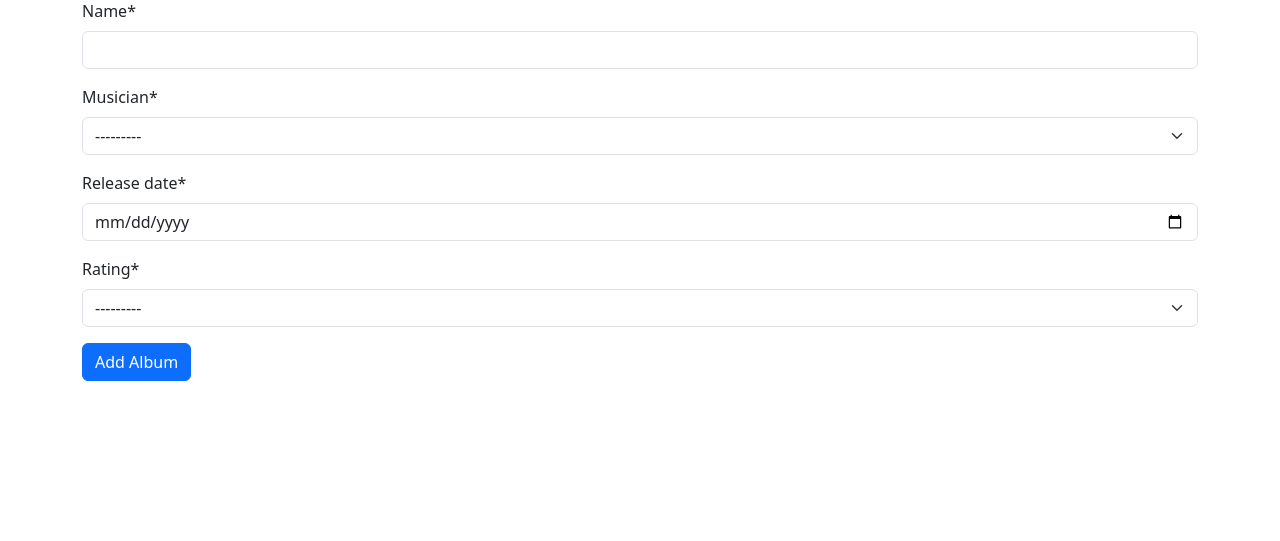
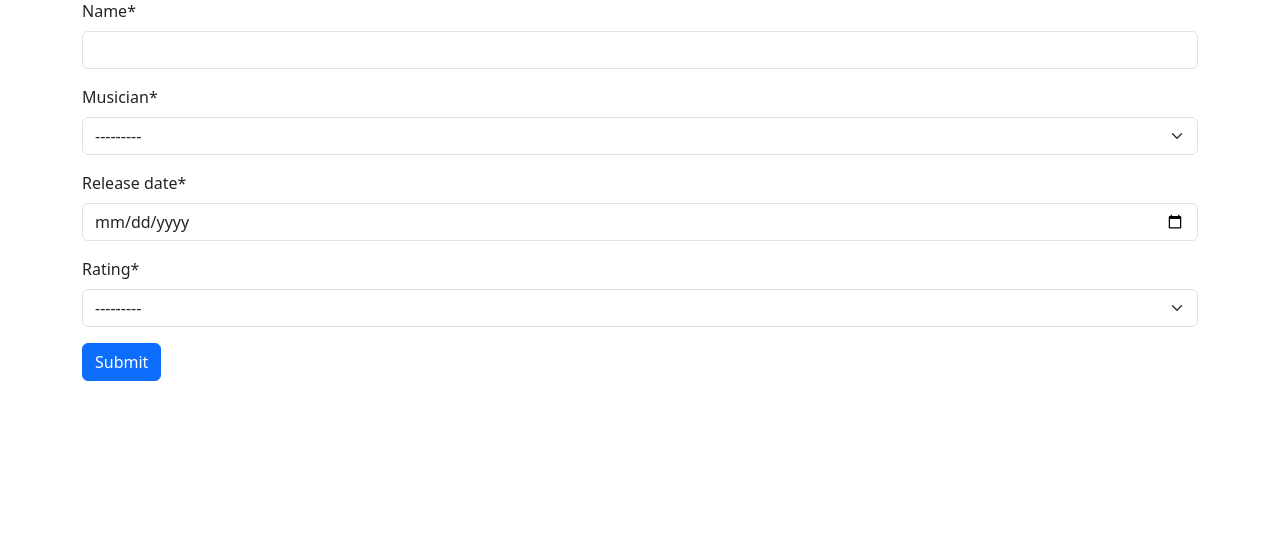
Before and after one commit to Mohaiminul69/django-practice-19.5, a Django app: page /album/add/ in a window 1280 px wide. Shown: the part 105-646 px from the top of the page. Run offline with Django 5.2, Linux system fonts and the light colour scheme; a user stored in the database is signed in; data comes from the database, SQL or seed files in the repository; both versions use the stored data as it was after the commit; some libraries are stand-ins or nearby versions.

Commit message:
minor updates.

```diff
--- a/musicians_directory/album/templates/add_album.html
+++ b/musicians_directory/album/templates/add_album.html
@@ -2,7 +2,7 @@
 <div class="my-5">
   <form method="post">
     {% csrf_token %} {{form|crispy}}
-    <button type="submit" class="btn btn-primary">Add Album</button>
+    <button type="submit" class="btn btn-primary">Submit</button>
   </form>
 </div>
 {% endblock %}
--- a/musicians_directory/musician/templates/add_musician.html
+++ b/musicians_directory/musician/templates/add_musician.html
@@ -2,7 +2,7 @@
 <div class="my-5">
   <form method="post">
     {% csrf_token %} {{form|crispy}}
-    <button type="submit" class="btn btn-primary">Add Musician</button>
+    <button type="submit" class="btn btn-primary">Submit</button>
   </form>
 </div>
 {% endblock %}
```
Also changed, not shown: musicians_directory/db.sqlite3.
